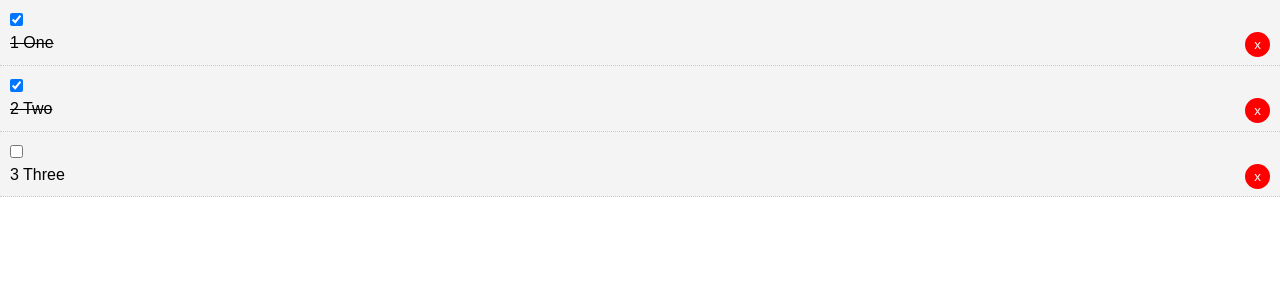
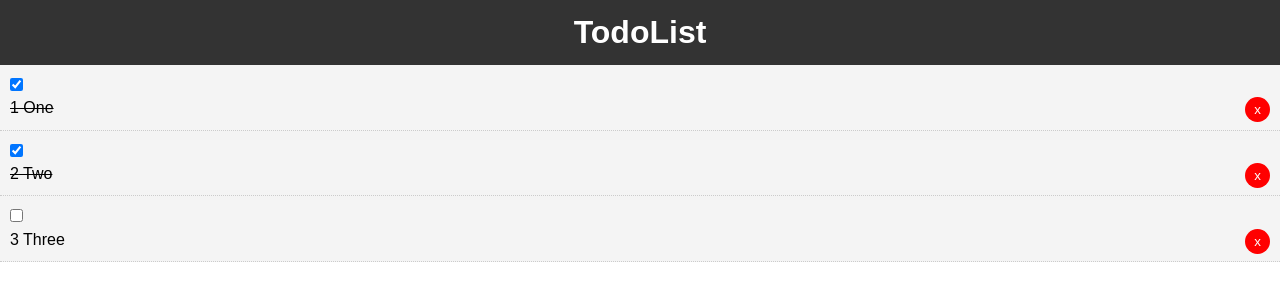
Before and after one commit to johnfitzy/todo-app, a Vue app: page / in a window 1280 px wide. Shown: the top 300 px of the page. Built offline with nearby package versions, Linux system fonts and the light colour scheme.

Commit message:
Add basic header componnent

```diff
--- a/src/App.vue
+++ b/src/App.vue
@@ -1,5 +1,7 @@
 <template>
   <div id="app">
+    <Header/>
+
     <!-- Catch the del-todo event and call that message  -->
     <Todos v-bind:todos="todos" v-on:del-todo="deleteTodo"/>
   </div>
@@ -12,14 +14,16 @@
 <script>
 
 /*eslint no-console: ["error", { allow: ["debug"] }] */
-import Todos from './components/Todos.vue'
+import Header from './components/layout/Header'
+import Todos from './components/Todos'
 
 export default {
 
   name: 'app',
 
   components: {
-    Todos
+    Todos,
+    Header
   },
 
   data() {
--- /dev/null
+++ b/src/components/layout/Header.vue
@@ -0,0 +1,27 @@
+<template>
+    <header class="header">
+        <h1>TodoList</h1>
+    </header>
+</template>
+
+<script>
+export default {
+    name: "Header"
+}
+</script>
+
+<style scoped>
+
+ .header {
+    background: #333;
+    color: #fff;
+    text-align: center;
+    padding: 10px;
+  }
+  .header a {
+    color: #fff;
+    padding-right: 5px;
+    text-decoration: none;
+  }
+
+</style>
```
Also changed, not shown: 1 other file (tests, documents, lock files or other folders).
